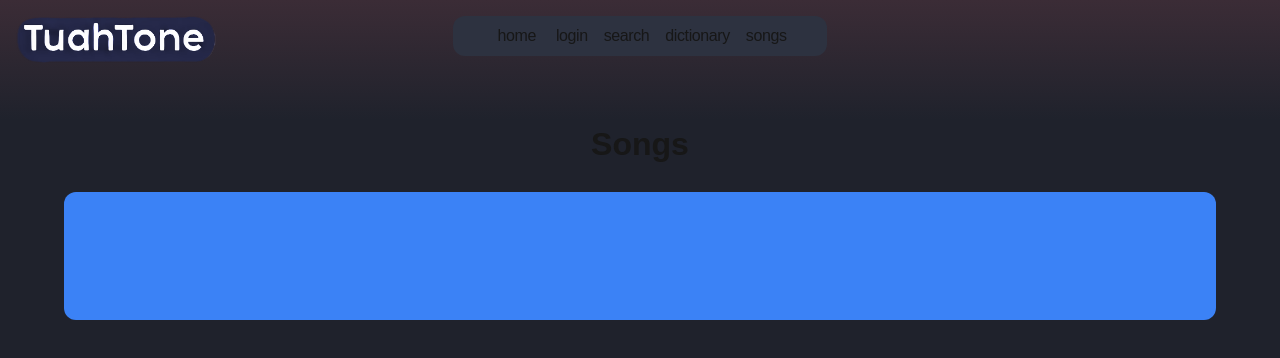
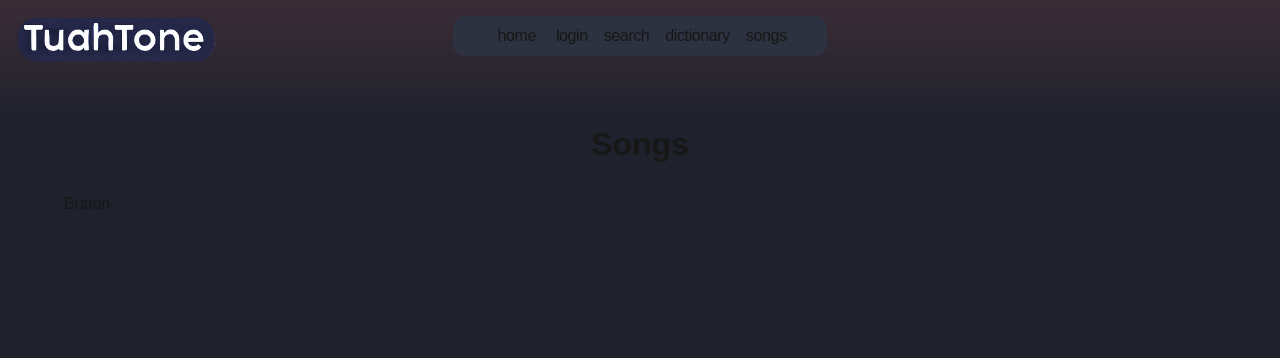
Before and after one commit to TheOfficialBarn/tuahtone, a Next.js app: page /songs in a window 1280 px wide. Shown: the top 358 px of the page. Built offline with nearby package versions, Linux system fonts and the light colour scheme.

Commit message:
added button to songs

```diff
--- a/app/components/flashcard.jsx
+++ b/app/components/flashcard.jsx
@@ -6,11 +6,11 @@ export default function Flashcard() {
       <div className="group h-64 w-64" style={{ perspective: '1000px' }}>
         <div className="relative h-full w-full transition-transform duration-700 group-hover:[transform:rotateY(180deg)]" style={{ transformStyle: 'preserve-3d' }}>
           <div className="absolute inset-0" style={{ backfaceVisibility: 'hidden' }}>
-            <h2 className="text-center">Flashcards!</h2>
+            <h2 className="text-center">Missionary!</h2>
             <p className="break-words">what</p>
           </div>
           <div className="absolute inset-0" style={{backfaceVisibility: 'hidden', transform: 'rotateY(180deg)'}}>
-            <h2 className="text-center">Back Side</h2>
+            <h2 className="text-center">Back Shots!</h2>
             <p className="break-words">More content here</p>
           </div>
         </div>
--- a/app/components/songwidget.jsx
+++ b/app/components/songwidget.jsx
@@ -1,9 +1,7 @@
 export default function SongWidget() {
 	return(
-		<div className="">
-			<div className="p-16 bg-blue-500 grid rounded-xl">
-
-			</div>
+		<div>
+			<button>Button</button>
 		</div>
 	);
 }
--- a/app/songs/page.jsx
+++ b/app/songs/page.jsx
@@ -1,10 +1,12 @@
 import SongWidget from "../components/songwidget";
 
-export default function Page(){
-	return(
-		<section>
-			<h1>Songs</h1>
-			<SongWidget/>
-		</section>
-	);
+export default function Page() {
+    return (
+        <section>
+            <h1>Songs</h1>
+            <div className="grid grid-cols-1 md:grid-cols-5 gap-4 mb-4">
+				<SongWidget/>
+            </div>
+        </section>
+    );
 }
```
